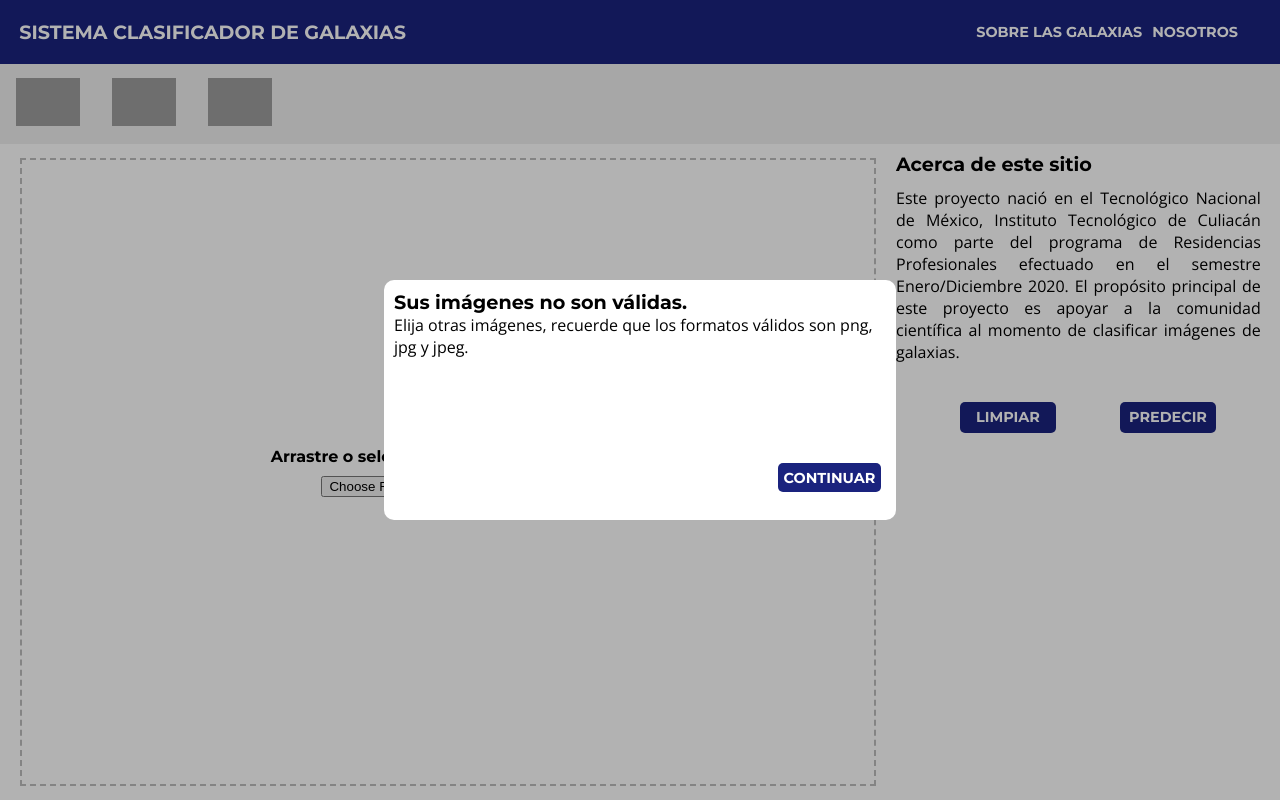
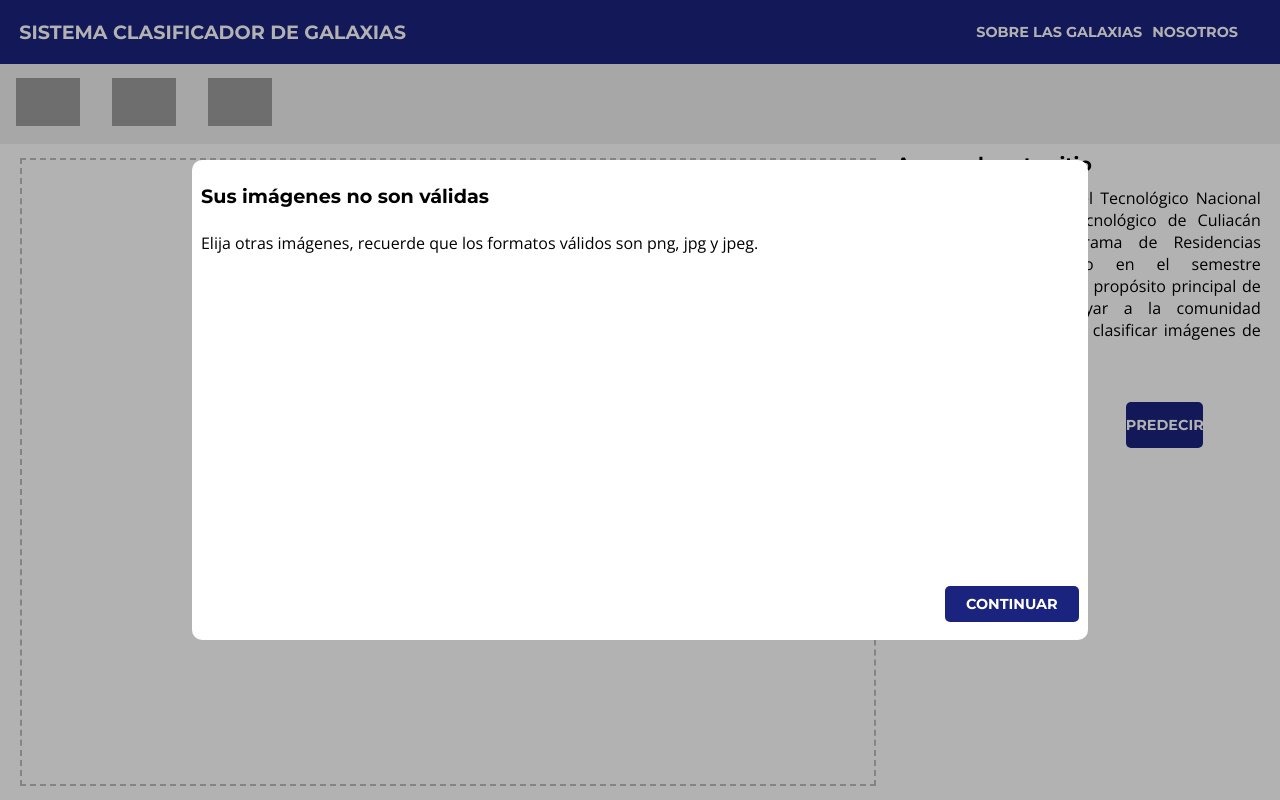
Before and after one commit to Galaxy-Classifier/galaxy-classifier-web, a React (Create React App) app: page / in a window 1280 px wide. Both pictures are taken after a click on the button "PREDECIR". Built offline with nearby package versions, Linux system fonts and the light colour scheme; grey boxes are pictures that could not be loaded.

Commit message:
Finished terms and conditions modal, refactored all buttons, refactores some styles, closes AB#16 (#15) (#16)

```diff
--- a/package.json
+++ b/package.json
@@ -3,6 +3,7 @@
   "version": "0.1.0",
   "private": true,
   "dependencies": {
+    "axios": "^0.19.2",
     "prop-types": "15.7.2",
     "react": "16.13.0",
     "react-dom": "16.13.0",
--- /dev/null
+++ b/src/components/Button.js
@@ -0,0 +1,20 @@
+import React from 'react';
+import PropTypes from 'prop-types';
+
+export default function Button(props) {
+  const classes = `BaseButton ${props.classes}`;
+  return (
+    <button
+      className={classes}
+      onClick={() => props.action()}
+    >
+      {props.message}
+    </button>
+  );
+}
+
+Button.propTypes = {
+  message: PropTypes.string,
+  action: PropTypes.func,
+  classes: PropTypes.string,
+};
--- a/src/components/Modal.js
+++ b/src/components/Modal.js
@@ -7,7 +7,15 @@ export default function Modal(props) {
   return (
     <div className='Flex Overlay'>
       <div className={classNames}>
-        {props.children}
+        <article className='Flex ModalTitle'>
+          <h1 className='MarginLeft'>{props.title}</h1>
+        </article>
+        <div className='ModalContent Overflow'>
+          {props.children}
+        </div>
+        <section className='Flex ModalActions'>
+          {props.actions}
+        </section>
       </div>
     </div>
   );
@@ -15,5 +23,7 @@ export default function Modal(props) {
 
 Modal.propTypes = {
   styles: PropTypes.string,
+  title: PropTypes.string,
   children: PropTypes.node,
+  actions: PropTypes.node,
 };
--- a/src/components/NotAcceptedImages.js
+++ b/src/components/NotAcceptedImages.js
@@ -1,19 +1,17 @@
 import React from 'react';
 import PropTypes from 'prop-types';
+import Button from './Button';
 import Modal from './Modal';
 
 export default function NotAcceptedImagesModal(props) {
+  const ContinueButton = <Button classes='MediumButton MarginRight' message='CONTINUAR' action={() => props.closeModal(false)} />;
   return (
-    <Modal styles='SmallModal'>
-      <section className='NotAcceptedImagesContent'>
-        <h1 style={{marginLeft: '10px', marginTop: '10px'}}>Sus imágenes no son válidas.</h1>
-        <p style={{marginLeft: '10px'}}>Elija otras imágenes, recuerde que los formatos válidos son png, jpg y jpeg.</p>
-      </section>
-      <section className='Flex NotAcceptedImagesButtons'>
-        <button className="Flex BaseButton NotAcceptedImageButton" onClick={() => props.closeModal(false)}>
-          CONTINUAR
-        </button>
-      </section>
+    <Modal
+      styles='MediumModal'
+      title='Sus imágenes no son válidas'
+      actions={ContinueButton}
+    >
+      <p className='MarginLeft'>Elija otras imágenes, recuerde que los formatos válidos son png, jpg y jpeg.</p>
     </Modal>
   );
 }
--- /dev/null
+++ b/src/components/TermsAndConditions.js
@@ -0,0 +1,55 @@
+import React from 'react';
+import PropTypes from 'prop-types';
+import Button from './Button';
+import Modal from './Modal';
+import { welcome, whoCanUse, codeOfConduct, whatDoWeStore, whyDoWeStore, contact } from '../data/terms_and_conditions.json';
+
+export default function TermsAndConditionsModal(props) {
+  const actions = [
+    <Button key='B1' action={() => props.closeModal(false)} classes='MediumButton MarginRight' message='REGRESAR' />,
+    <Button key='B2' classes='MediumButton MarginRight' message='CONTINUAR' />
+  ];
+  return (
+    <Modal
+      styles='BigModal'
+      title='Términos y condiciones'
+      actions={actions}
+    >
+      <section className='MarginLeft'>
+        <article>
+          <h2>{welcome.title}</h2>
+          {welcome.content.map(item => <p key={item.id}>{item.message}</p>)}
+        </article>
+        <article className='MarginTop'>
+          <h2>{whoCanUse.title}</h2>
+          <p>{whoCanUse.content}</p>
+        </article>
+        <article className='MarginTop'>
+          <h2>{codeOfConduct.title}</h2>
+          <h3 className='MarginTop'>{codeOfConduct.listTitle}</h3>
+          <ol>
+            {codeOfConduct.content.map(item => <li key={item.id}><p>{item.message}</p></li>)}
+          </ol>
+        </article>
+        <article className='MarginTop'>
+          <h2>{whatDoWeStore.title}</h2>
+          <p>{whatDoWeStore.content}</p>
+        </article>
+        <article className='MarginTop'>
+          <h2>{whyDoWeStore.title}</h2>
+          <ul>
+            {whyDoWeStore.content.map(item => <li key={item.id}><p>{item.message}</p></li>)}
+          </ul>
+        </article>
+        <article className='MarginTop'>
+          <h2>{contact.title}</h2>
+          <p>{contact.content}</p>
+        </article>
+      </section>
+    </Modal>
+  );
+}
+
+TermsAndConditionsModal.propTypes = {
+  closeModal: PropTypes.func,
+};
--- a/src/containers/Home.js
+++ b/src/containers/Home.js
@@ -2,6 +2,8 @@ import React, { useState } from 'react';
 import Layout from './Layout';
 import SelectOrDragImage from '../components/SelectOrDragImage';
 import NotAcceptedImagesModal from '../components/NotAcceptedImages';
+import TermsAndConditionsModal from '../components/TermsAndConditions';
+import Button from '../components/Button';
 import '../styles/home.css';
 import { initialMessage, selectImagesMessage, selectedImagesMessage } from '../media/strings.json';
 
@@ -24,6 +26,7 @@ export default function Home() {
   const [selectedImages, setSelectedImages] = useState(false);
   const [shouldOpenTermsAndConditions, setOpenTermsAndConditions] = useState(false);
   const [shouldDisplayNotCompliantImages, setNotCompliantImages] = useState(false);
+  const [shouldDisplayLoadingScreen, setLoadingScreen] = useState(false); // eslint-disable-line
   const [images, setImages] = useState([]);
 
   let containerMessage = selectImagesMessage;
@@ -46,18 +49,25 @@ export default function Home() {
             <h1 style={{marginTop: '2%'}}>Acerca de este sitio</h1>
             <p style={{width: '95%', marginTop: '3%', textAlign: 'justify'}}>{initialMessage}</p>
             <section className="Flex HomeButtons">
-              <button className="Flex BaseButton HomeButton" onClick={() => clearImageComponentState(setSelectedImages, setImages)}>LIMPIAR</button>
-              <button className="Flex BaseButton HomeButton" onClick={() => checkOpenTermsAndConditions(images, shouldDisplayNotCompliantImages, setOpenTermsAndConditions, setNotCompliantImages)}>PREDECIR</button>
+              <Button classes='SmallButton' message='LIMPIAR' action={() => clearImageComponentState(setSelectedImages, setImages)} />
+              <Button classes='SmallButton' message='PREDECIR' action={() => checkOpenTermsAndConditions(images, shouldDisplayNotCompliantImages, setOpenTermsAndConditions, setNotCompliantImages)} />
             </section>
           </article>
         </section>
       </div>
       { shouldOpenTermsAndConditions ?
-        <div>Terms and conditions modal!</div> :
+        <TermsAndConditionsModal
+          closeModal={setOpenTermsAndConditions}
+        /> :
         null }
       { shouldDisplayNotCompliantImages ?
         <NotAcceptedImagesModal closeModal={setNotCompliantImages} /> :
         null }
+      {
+        shouldDisplayLoadingScreen ?
+          <div>Loading!</div> :
+          null
+      }
     </Layout>
   );
 }
--- /dev/null
+++ b/src/data/terms_and_conditions.json
@@ -0,0 +1,39 @@
+{
+    "welcome": {
+        "title": "Bienvenido",
+        "content": [
+            { "id": 1, "message": "Estos términos de uso gobiernan el tratamiento que le damos a la información que se envía a través de ésta aplicación así como de la aplicación móvil." },
+            { "id": 2, "message": "Cuando envías una imágen, estás de acuerdo con éstos términos. De la misma manera, al enviar una imágen afirmas que cumples con los requisitos para poder utilizar el Sistema Clasificador de Galaxias así como te comprometes a cumplir con el Código de Conducta." },
+            { "id": 3, "message":"El Sistema Clasificador de Galaxias es un producto nacido del Tecnológico Nacional de México, Instituto Tecnológico de Culiacán." }
+        ]
+    },
+    "whoCanUse": {
+        "title": "¿Quién puede utilizar el Sistema Clasificador de Galaxias?",
+        "content": "Cualquier persona que tenga 10 años o más, cumplidos al momento de hacer uso del Sistema Clasificador de Galaxias."
+    },
+    "codeOfConduct": {
+        "title": "Código de conducta",
+        "listTitle": "Aceptas NO utilizar este sistema para:",
+        "content": [
+            { "id": 4, "message": "Lucrar con su uso." },
+            { "id": 5, "message": "Violar legislaciones activas en el país donde te encuentras." },
+            { "id": 6, "message": "Subir imágenes con contenido pornográfico, escandaloso, o que vulneren los derechos humanos. (https://www.un.org/en/universal-declaration-human-rights/)" },
+            { "id": 7, "message": "Subir imágenes que no sean de libre uso." }
+        ]
+    },
+    "whatDoWeStore": {
+        "title": "¿Qué información es la que guardamos?",
+        "content": "Nosotros solamente guardamos la imágen enviada y la plataforma desde donde se esta usando el servicio."
+    },
+    "whyDoWeStore": {
+        "title": "¿Porqué guardamos esa información?",
+        "content": [
+            { "id": 8, "message": "La plataforma se guarda para hacer estadística con el uso de la aplicación web y móvil." },
+            { "id": 9, "message": "La imágen se guarda para poder analizar el rendimiento del motor de predicción así como para en un futuro entrenarlo con las imágenes que se obtengan." }
+        ]
+    },
+    "contact": {
+        "title": "Contáctanos",
+        "content": "¿Tienes alguna duda? No dudes en contactarnos a éste correo electrónico: (inserte correo). No garantizamos responderte al instante, pero te responderemos en cuanto podamos."
+    }
+}
--- a/src/index.css
+++ b/src/index.css
@@ -11,22 +11,46 @@ nav {
 }
 
 a, button { text-decoration: none; color: white; font-weight: bold; font-size: 0.9em; }
-h1, h2 { font-size: 1.2em; }
+h1 { font-size: 1.2em; }
 h2 { font-size: 1.1em; }
-a, label, h1, button, h2 { margin: 0; font-family: 'Montserrat', sans-serif; }
+h3 { font-size: 1.0em; }
+a, label, h1, button, h2, h3 { margin: 0; font-family: 'Montserrat', sans-serif; }
 label { font-weight: bold; font-size: 1em; }
 input { border: none; background: transparent; outline: 0; margin-top: 10px; }
 p { margin: 0; font-family: 'Open Sans', sans-serif; }
 button { padding: 0; border: none; background: none; }
 button:hover { background-color: white; }
 
-.BaseButton {
+.Flex {
+  display: flex;
+}
+
+button {
+  display: flex;
   background-color: #1A237E;
   border-radius: 5px;
   justify-content: center;
   align-items: center;
 }
 
-.Flex {
-  display: flex;
+.MediumButton {
+  width: 15%;
+  height: 50%;
 }
+
+.SmallButton {
+  width: 20%;
+  height: 30%;
+}
+
+.MarginLeft {
+  margin-left: 1%;
+}
+
+.MarginRight {
+  margin-right: 1%;
+}
+
+.MarginTop {
+  margin-top: 1%;
+}
--- a/src/styles/home.css
+++ b/src/styles/home.css
@@ -1,10 +1,5 @@
 .HomeSection {
   width: 30vw;
-}
-
-.HomeButton {
-  width: 25%;
-  height: 20%;
 }
 
 .HomeButtons {
--- a/src/styles/modal.css
+++ b/src/styles/modal.css
@@ -21,35 +21,30 @@
   overflow-y: scroll;
 }
 
+.ModalTitle {
+  width: 100%;
+  height: 15%;
+  align-items: center;
+}
+
+.ModalContent {
+  width: 100%;
+  height: 70%;
+}
+
+.ModalActions {
+  justify-content: flex-end;
+  align-items: center;
+  width: 100%;
+  height: 15%;
+}
+
 .BigModal {
   width: 70vw;
   height: 60vh;
-}
-
-.MediumModal {
-  width: 50vw;
-  height: 40vh;
 }
 
 .SmallModal {
   width: 40vw;
   height: 30vh;
 }
-
-.NotAcceptedImagesContent {
-  width: 100%;
-  height: 70%;
-}
-
-.NotAcceptedImagesButtons {
-  width: 100%;
-  height: 30%;
-  justify-content: flex-end;
-}
-
-.NotAcceptedImageButton {
-  width: 20%;
-  height: 40%;
-  margin-top: 3%;
-  margin-right: 3%;
-}
```
Also changed, not shown: 1 other file (tests, documents, lock files or other folders).
